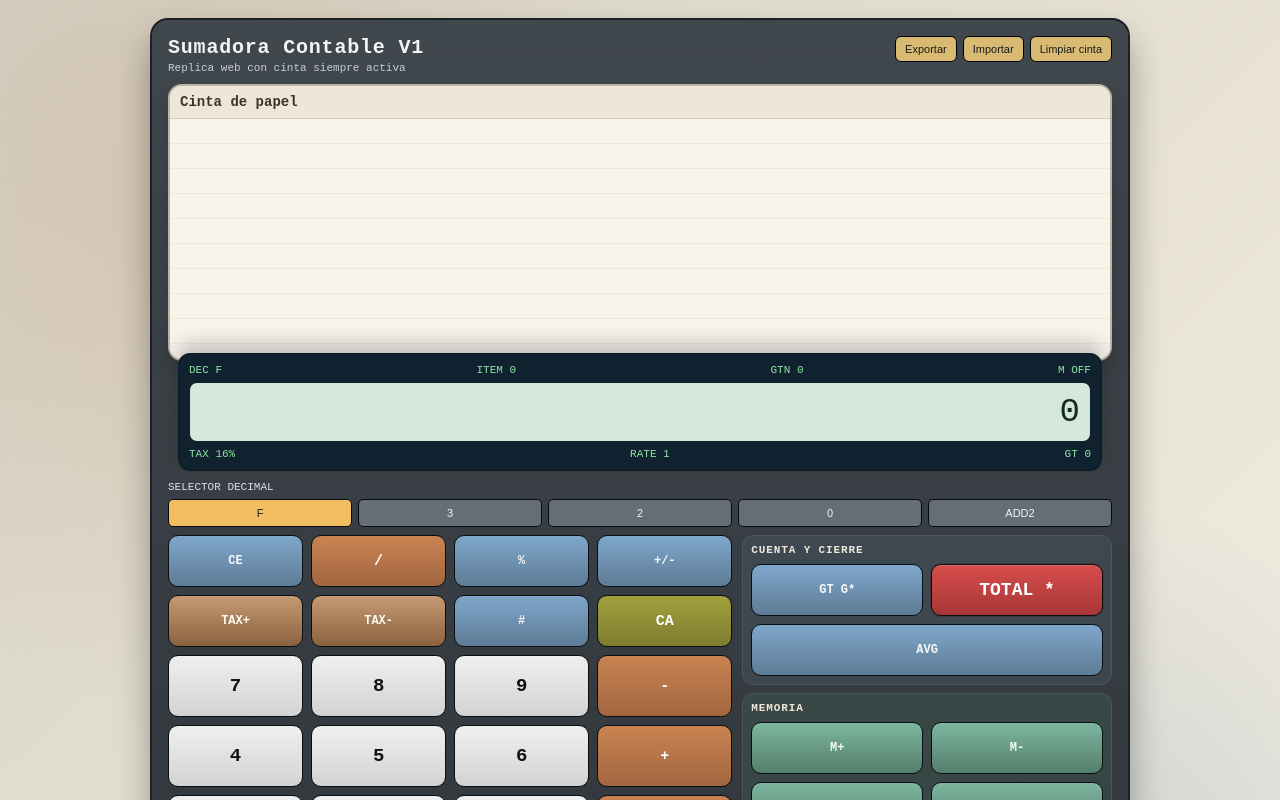
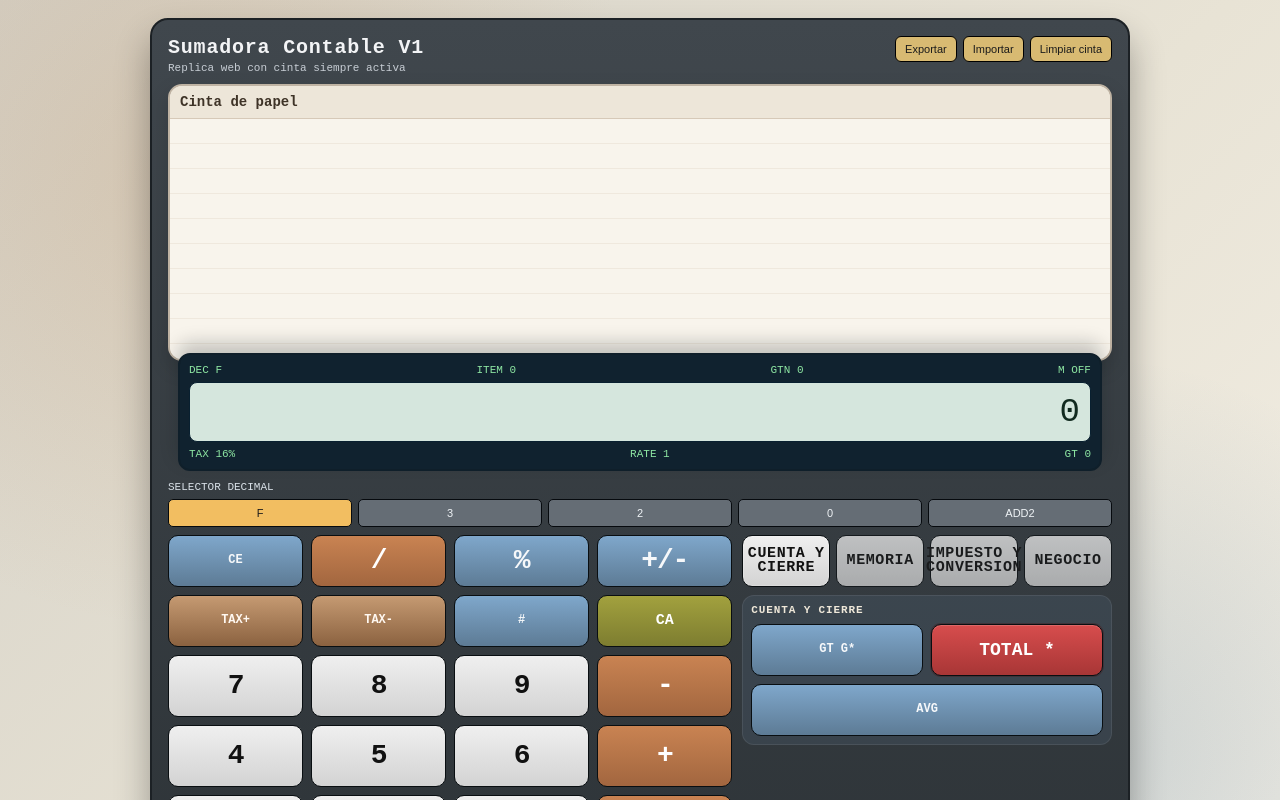
Before and after one commit to FelixNader/sumadora_2, a React (Create React App) app: page / in a window 1280 px wide. Shown: the top 800 px of the page. Built offline with nearby package versions, Linux system fonts and the light colour scheme.

Commit message:
feat: enlarge primary key typography

```diff
--- a/src/ui/components/CalculatorUI.css
+++ b/src/ui/components/CalculatorUI.css
@@ -213,6 +213,10 @@
   gap: 8px;
 }
 
+.hr-keypad-secondary {
+  align-content: start;
+}
+
 .hr-keypad-primary-tools,
 .hr-keypad-primary-grid,
 .hr-keypad-group-grid {
@@ -235,12 +239,26 @@
   font-family: "Courier Prime", "Courier New", monospace;
   font-size: 14px;
   font-weight: 700;
+  line-height: 0.92;
+  display: flex;
+  align-items: center;
+  justify-content: center;
+  padding: 4px;
   cursor: pointer;
 }
 
 .hr-keypad-primary .key-num {
   min-height: 56px;
-  font-size: 18px;
+  font-size: 24px;
+  font-weight: 800;
+  letter-spacing: -0.04em;
+}
+
+.hr-keypad-primary .key-op,
+.hr-keypad-primary .key-symbol {
+  font-size: 24px;
+  font-weight: 800;
+  letter-spacing: -0.04em;
 }
 
 .hr-keypad-primary .key-zero {
@@ -275,6 +293,8 @@
 
 .hr-keypad-layout .key-subtotal {
   background: linear-gradient(180deg, #7fa7cb, #5d7b95);
+  font-size: 18px;
+  font-weight: 800;
 }
 
 .hr-keypad-layout .key-total {
@@ -291,6 +311,32 @@
 .hr-keypad-layout .key-warn {
   background: linear-gradient(180deg, #a2a13e, #7d7d30);
   color: #fff;
+}
+
+.hr-secondary-switcher {
+  display: grid;
+  grid-template-columns: repeat(2, minmax(0, 1fr));
+  gap: 6px;
+}
+
+.hr-secondary-tab {
+  min-height: 38px;
+  border-radius: 10px;
+  border: 1px solid rgba(255, 255, 255, 0.08);
+  background: rgba(255, 255, 255, 0.05);
+  color: #f2efe7;
+  font-family: "Courier Prime", "Courier New", monospace;
+  font-size: 10px;
+  font-weight: 700;
+  letter-spacing: 0.04em;
+  text-transform: uppercase;
+  cursor: pointer;
+  opacity: 0.74;
+}
+
+.hr-secondary-tab.active {
+  opacity: 1;
+  box-shadow: inset 0 0 0 1px rgba(255, 255, 255, 0.18);
 }
 
 .hr-keypad-group {
@@ -329,6 +375,10 @@
 
 .hr-keypad-group-business {
   background: rgba(96, 89, 154, 0.18);
+}
+
+.hr-secondary-panel {
+  min-height: 0;
 }
 
 .import-error {
@@ -375,9 +425,23 @@
     font-size: 15px;
   }
 
+  .hr-secondary-switcher {
+    grid-template-columns: repeat(4, minmax(0, 1fr));
+  }
+
+  .hr-secondary-tab {
+    min-height: 52px;
+    font-size: 11px;
+  }
+
   .hr-keypad-primary .key-num {
     min-height: 62px;
-    font-size: 19px;
+    font-size: 28px;
+  }
+
+  .hr-keypad-primary .key-op,
+  .hr-keypad-primary .key-symbol {
+    font-size: 28px;
   }
 
   .hr-keypad-layout .key-commit {
@@ -490,11 +554,22 @@
 
   .hr-keypad-primary .key-num {
     min-height: 50px;
-    font-size: 17px;
+    font-size: 23px;
+  }
+
+  .hr-keypad-primary .key-op,
+  .hr-keypad-primary .key-symbol {
+    font-size: 23px;
   }
 
   .hr-keypad-layout .key-commit {
     font-size: 17px;
+  }
+
+  .hr-secondary-tab {
+    min-height: 34px;
+    font-size: 8px;
+    padding: 4px 6px;
   }
 
   .hr-keypad-group {
@@ -519,9 +594,20 @@
     font-size: 9px;
   }
 
+  .hr-secondary-tab {
+    min-height: 32px;
+    font-size: 7px;
+    letter-spacing: 0.02em;
+  }
+
   .hr-keypad-primary .key-num {
     min-height: 46px;
-    font-size: 16px;
+    font-size: 21px;
+  }
+
+  .hr-keypad-primary .key-op,
+  .hr-keypad-primary .key-symbol {
+    font-size: 21px;
   }
 
   .hr-keypad-layout .key-commit {
--- a/src/ui/components/CalculatorUI.tsx
+++ b/src/ui/components/CalculatorUI.tsx
@@ -7,6 +7,77 @@ import { LocalStorageCalculatorSnapshotRepository } from "../../infrastructure/p
 import { Calculator } from "../../domain/calculator/Calculator";
 import { translateCalculatorKeyboardEvent } from "../keyboard/translateCalculatorKeyboardEvent";
 import "./CalculatorUI.css";
+
+type SecondaryGroupId = "account" | "memory" | "tax" | "business";
+
+const secondaryGroups: Array<{
+  id: SecondaryGroupId;
+  label: string;
+  className: string;
+  buttons: Array<{
+    action: string;
+    label: string;
+    title?: string;
+    className?: string;
+  }>;
+}> = [
+  {
+    id: "account",
+    label: "Cuenta y cierre",
+    className: "hr-keypad-group-account",
+    buttons: [
+      {
+        action: "G*",
+        label: "GT G*",
+        title: "Grand total: imprime y borra el GT",
+        className: "key-fn",
+      },
+      {
+        action: "*",
+        label: "TOTAL *",
+        title: "Total: cierra la cuenta y la envia al grand total",
+        className: "key-total key-commit",
+      },
+      {
+        action: "AVG",
+        label: "AVG",
+        className: "key-fn",
+      },
+    ],
+  },
+  {
+    id: "memory",
+    label: "Memoria",
+    className: "hr-keypad-group-memory",
+    buttons: [
+      { action: "M+", label: "M+", className: "key-fn key-memory" },
+      { action: "M-", label: "M-", className: "key-fn key-memory" },
+      { action: "MR", label: "M◇", className: "key-fn key-memory" },
+      { action: "MC", label: "M*", className: "key-fn key-memory" },
+    ],
+  },
+  {
+    id: "tax",
+    label: "Impuesto y conversion",
+    className: "hr-keypad-group-tax",
+    buttons: [
+      { action: "TAX SET", label: "TAX SET", className: "key-fn key-tax" },
+      { action: "RATE", label: "RATE", className: "key-fn key-conv" },
+      { action: "CONV ->", label: "CONV ->", className: "key-fn key-conv" },
+      { action: "<- CONV", label: "<- CONV", className: "key-fn key-conv" },
+    ],
+  },
+  {
+    id: "business",
+    label: "Negocio",
+    className: "hr-keypad-group-business",
+    buttons: [
+      { action: "COST", label: "COST", className: "key-fn" },
+      { action: "SELL", label: "SELL", className: "key-fn" },
+      { action: "MGN", label: "MGN", className: "key-fn" },
+    ],
+  },
+];
 
 const CalculatorUI: React.FC = () => {
   const [service] = useState(
@@ -22,6 +93,7 @@ const CalculatorUI: React.FC = () => {
   const [importError, setImportError] = useState("");
   const [copyFeedback, setCopyFeedback] = useState("");
   const [isTapePinned, setIsTapePinned] = useState(true);
+  const [activeSecondaryGroup, setActiveSecondaryGroup] = useState<SecondaryGroupId>("account");
   const paperTapeRef = useRef<HTMLDivElement>(null);
   const fileInputRef = useRef<HTMLInputElement>(null);
 
@@ -126,6 +198,9 @@ const CalculatorUI: React.FC = () => {
     return () => window.clearTimeout(timeoutId);
   }, [copyFeedback]);
 
+  const activeSecondaryPanel =
+    secondaryGroups.find((group) => group.id === activeSecondaryGroup) ?? secondaryGroups[0];
+
   return (
     <div className="hr-container">
       <div className="hr-calculator">
@@ -214,8 +289,8 @@ const CalculatorUI: React.FC = () => {
             <div className="hr-keypad-primary-tools">
               <button className="key-fn" onClick={() => handleButtonClick("CE")}>CE</button>
               <button className="key-op" onClick={() => handleButtonClick("/")}>/</button>
-              <button className="key-fn" onClick={() => handleButtonClick("%")}>%</button>
-              <button className="key-fn" onClick={() => handleButtonClick("+/-")}>+/-</button>
+              <button className="key-fn key-symbol" onClick={() => handleButtonClick("%")}>%</button>
+              <button className="key-fn key-symbol" onClick={() => handleButtonClick("+/-")}>+/-</button>
             </div>
 
             <div className="hr-keypad-primary-tools">
@@ -259,49 +334,36 @@ const CalculatorUI: React.FC = () => {
           </div>
 
           <div className="hr-keypad-secondary">
-            <div className="hr-keypad-group hr-keypad-group-account">
-              <h4>Cuenta y cierre</h4>
-              <div className="hr-keypad-group-grid hr-keypad-group-grid-account">
-                <button className="key-fn" title="Grand total: imprime y borra el GT" onClick={() => handleButtonClick("G*")}>
-                  GT G*
+            <div className="hr-secondary-switcher" role="tablist" aria-label="Funciones secundarias">
+              {secondaryGroups.map((group) => (
+                <button
+                  key={group.id}
+                  type="button"
+                  role="tab"
+                  aria-selected={activeSecondaryGroup === group.id}
+                  className={`hr-secondary-tab ${group.className} ${activeSecondaryGroup === group.id ? "active" : ""}`.trim()}
+                  onClick={() => setActiveSecondaryGroup(group.id)}
+                >
+                  {group.label}
                 </button>
-                <button
-                  className="key-total key-commit"
-                  title="Total: cierra la cuenta y la envia al grand total"
-                  onClick={() => handleButtonClick("*")}
-                >
-                  TOTAL *
-                </button>
-                <button className="key-fn" onClick={() => handleButtonClick("AVG")}>AVG</button>
-              </div>
+              ))}
             </div>
 
-            <div className="hr-keypad-group hr-keypad-group-memory">
-              <h4>Memoria</h4>
-              <div className="hr-keypad-group-grid">
-                <button className="key-fn key-memory" onClick={() => handleButtonClick("M+")}>M+</button>
-                <button className="key-fn key-memory" onClick={() => handleButtonClick("M-")}>M-</button>
-                <button className="key-fn key-memory" onClick={() => handleButtonClick("MR")}>M◇</button>
-                <button className="key-fn key-memory" onClick={() => handleButtonClick("MC")}>M*</button>
-              </div>
-            </div>
-
-            <div className="hr-keypad-group hr-keypad-group-tax">
-              <h4>Impuesto y conversion</h4>
-              <div className="hr-keypad-group-grid">
-                <button className="key-fn key-tax" onClick={() => handleButtonClick("TAX SET")}>TAX SET</button>
-                <button className="key-fn key-conv" onClick={() => handleButtonClick("RATE")}>RATE</button>
-                <button className="key-fn key-conv" onClick={() => handleButtonClick("CONV ->")}>CONV -&gt;</button>
-                <button className="key-fn key-conv" onClick={() => handleButtonClick("<- CONV")}>&lt;- CONV</button>
-              </div>
-            </div>
-
-            <div className="hr-keypad-group hr-keypad-group-business">
-              <h4>Negocio</h4>
-              <div className="hr-keypad-group-grid">
-                <button className="key-fn" onClick={() => handleButtonClick("COST")}>COST</button>
-                <button className="key-fn" onClick={() => handleButtonClick("SELL")}>SELL</button>
-                <button className="key-fn" onClick={() => handleButtonClick("MGN")}>MGN</button>
+            <div className={`hr-keypad-group hr-secondary-panel ${activeSecondaryPanel.className}`.trim()}>
+              <h4>{activeSecondaryPanel.label}</h4>
+              <div
+                className={`hr-keypad-group-grid ${activeSecondaryPanel.id === "account" ? "hr-keypad-group-grid-account" : ""}`.trim()}
+              >
+                {activeSecondaryPanel.buttons.map((button) => (
+                  <button
+                    key={button.action}
+                    className={button.className}
+                    title={button.title}
+                    onClick={() => handleButtonClick(button.action)}
+                  >
+                    {button.label}
+                  </button>
+                ))}
               </div>
             </div>
           </div>
```
Also changed, not shown: 1 other file (tests, documents, lock files or other folders).
